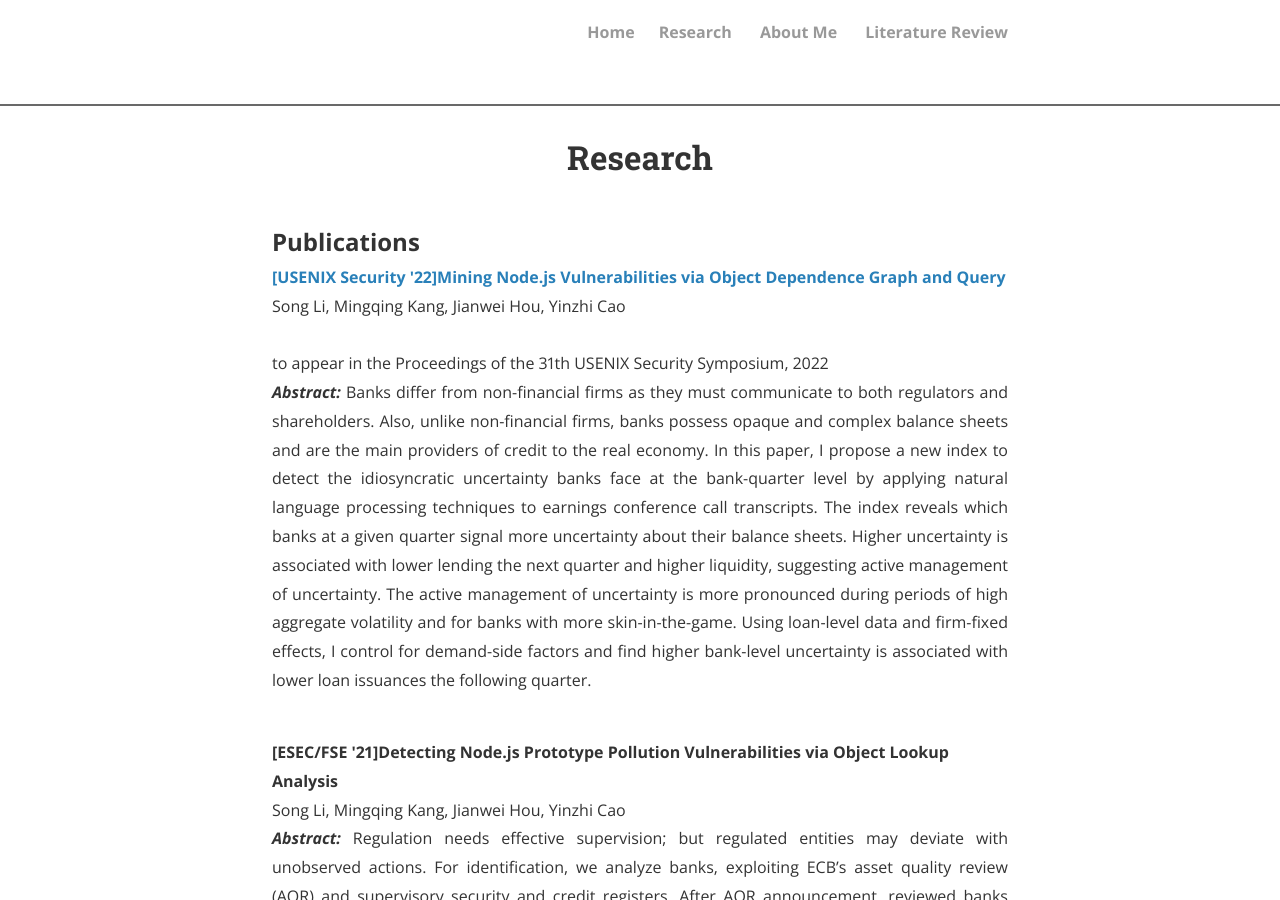
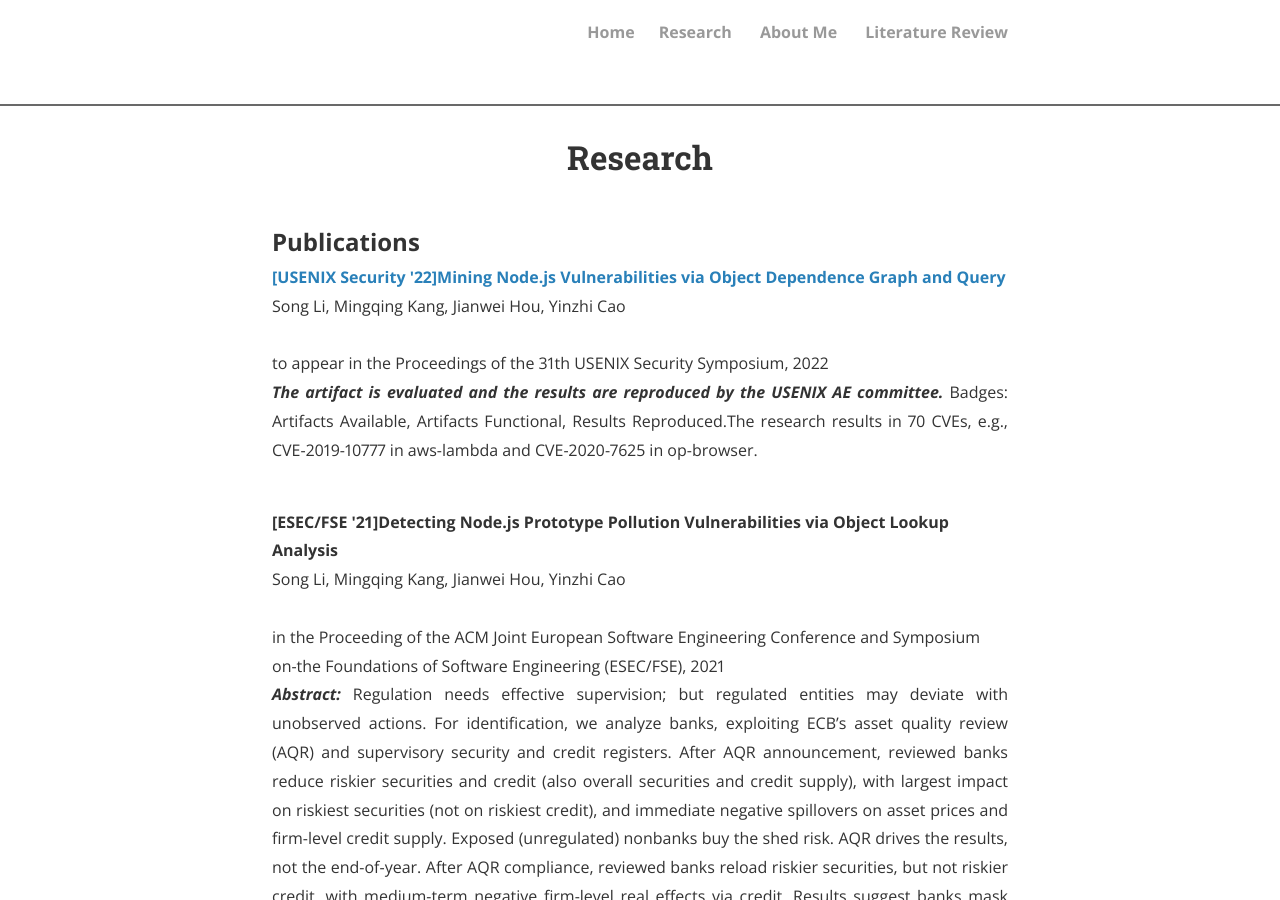
Before and after one commit to jianweihou/jianweihou.github.io, a Jekyll site: the page built from research.html, in a window 1280 px wide and 900 px high. Built offline with Jekyll 4.4.1, drawn with Linux system fonts in a browser that asks for light colours; nearby versions of some CDN libraries; comment, search, counter and statistics services are not loaded; a style sheet for code colours, icons or effects is not loaded.

```diff
--- a/_config.yml
+++ b/_config.yml
@@ -5,7 +5,7 @@ name: Jianwei Hou
 subtitle: Ph.D. Candidate
 email: houjianwei@ruc.edu.cn
 description: >
-  Information Security
+  how2uuu
 baseurl: ""
 url: "https://jianweihou.github.io/"
 github_username:  jianweihou
--- a/research.html
+++ b/research.html
@@ -5,13 +5,12 @@ permalink: /research/
 ---
 
 <font size="+2"><strong> Publications</strong></font><br>
-<strong><a href="https://rdcu.be/b53FH">[USENIX Security '22]Mining Node.js Vulnerabilities via Object Dependence Graph and Query</a></strong><br>Song Li, Mingqing Kang, Jianwei Hou, Yinzhi Cao<br>
-<br>to appear in the Proceedings of the 31th USENIX Security Symposium, 2022<br>
+<strong><a href="https://github.com/jianweihou/papers/blob/main/usenix-sec22summer-final134.pdf">[USENIX Security '22]Mining Node.js Vulnerabilities via Object Dependence Graph and Query</a></strong><br>Song Li, Mingqing Kang, Jianwei Hou, Yinzhi Cao<br><br>to appear in the Proceedings of the 31th USENIX Security Symposium, 2022<br>
 <!-- <i>Journal of Financial Services Research</i>, 2020<br> -->
-<p style="text-align:justify"><b><i>Abstract: </i></b>Banks differ from non-financial firms as they must communicate to both regulators and shareholders. Also, unlike non-financial firms, banks possess opaque and complex balance sheets and are the main providers of credit to the real economy. In this paper, I propose a new index to detect the idiosyncratic uncertainty banks face at the bank-quarter level by applying natural language processing techniques to earnings conference call transcripts. The index reveals which banks at a given quarter signal more uncertainty about their balance sheets. Higher uncertainty is associated with lower lending the next quarter and higher liquidity, suggesting active management of uncertainty. The active management of uncertainty is more pronounced during periods of high aggregate volatility and for banks with more skin-in-the-game. Using loan-level data and firm-fixed effects, I control for demand-side factors and find higher bank-level uncertainty is associated with lower loan issuances the following quarter.</p>
+<p style="text-align:justify"><b><i>The artifact is evaluated and the results are reproduced by the USENIX AE committee. </i></b> Badges: Artifacts Available, Artifacts Functional, Results Reproduced.The research results in 70 CVEs, e.g., CVE-2019-10777 in aws-lambda and CVE-2020-7625 in op-browser.</p>
 <br>
 <!-- <font size="+2"><strong> Working Papers</strong></font><br> -->
-<strong>[ESEC/FSE '21]Detecting Node.js Prototype Pollution Vulnerabilities via Object Lookup Analysis</strong><br>Song Li, Mingqing Kang, Jianwei Hou, Yinzhi Cao<br>
+<strong><a href="https://github.com/jianweihou/papers/blob/main/fse21_objlupansys.pdf"></a>[ESEC/FSE '21]Detecting Node.js Prototype Pollution Vulnerabilities via Object Lookup Analysis</strong><br>Song Li, Mingqing Kang, Jianwei Hou, Yinzhi Cao<br><br>in the Proceeding of the ACM Joint European Software Engineering Conference and Symposium on-the Foundations of Software Engineering (ESEC/FSE), 2021<br>
 <p style="text-align:justify"><b><i>Abstract: </i></b>Regulation needs effective supervision; but regulated entities may deviate with unobserved actions. For identification, we analyze banks, exploiting ECB’s asset quality review (AQR) and supervisory security and credit registers. After AQR announcement, reviewed banks reduce riskier securities and credit (also overall securities and credit supply), with largest impact on riskiest securities (not on riskiest credit), and immediate negative spillovers on asset prices and firm-level credit supply. Exposed (unregulated) nonbanks buy the shed risk. AQR drives the results, not the end-of-year. After AQR compliance, reviewed banks reload riskier securities, but not riskier credit, with medium-term negative firm-level real effects via credit. Results suggest banks mask risk in supervisory audits, especially using liquid securities that are easier to trade, with not only short-term spillovers on asset prices and credit supply, but also with medium-term implications for the real economy, holding important implications for policy.</p><br>
 <br>
 <strong><a href="https://www.dropbox.com/s/w82vfneoeyvmhe5/Capital_Controls_Corporate_Debt_Real_Effects.pdf?dl=0"> Capital Controls, Corporate Debt and Real Effects</a></strong><br>with Andrea Fabiani, Martha L&oacute;pez Pi&ntilde;eros and Jos&eacute;-Luis Peydr&oacute;<br>
```
